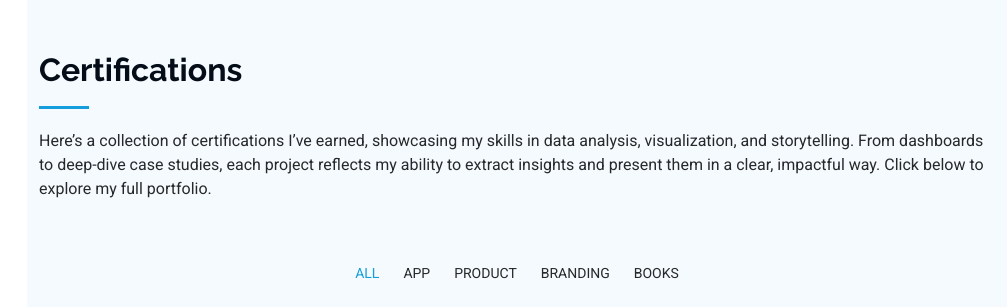
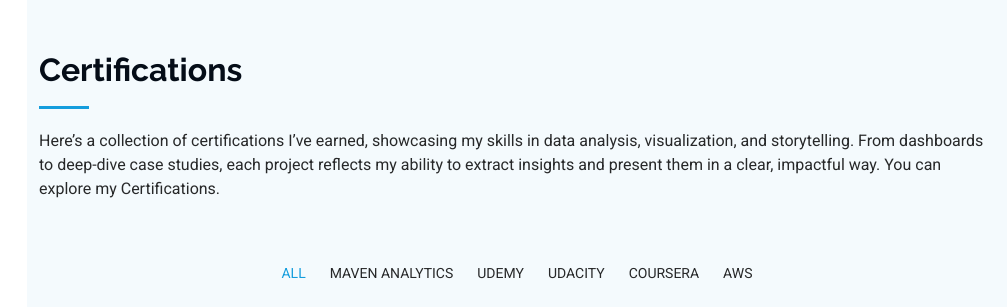
Before and after one commit to Mohamed-Elyamany/Website, a plain HTML site: page index.html in a window 1280 px wide. Shown: the part 2900-3207 px from the top of the page, without its empty margins (273-1280 px from the left). Drawn offline with Linux system fonts and the light colour scheme; grey boxes are pictures that could not be loaded.

Commit message:
last update

```diff
--- a/index.html
+++ b/index.html
@@ -328,7 +328,7 @@
           Here’s a collection of certifications I’ve earned,
           showcasing my skills in data analysis, visualization, and storytelling.
           From dashboards to deep-dive case studies, each project reflects my ability to extract insights
-          and present them in a clear, impactful way. Click below to explore my full portfolio.
+          and present them in a clear, impactful way. You can explore my Certifications.
         </p>
       </div>
 
@@ -336,10 +336,11 @@
         <div class="isotope-layout" data-default-filter="*" data-layout="masonry" data-sort="original-order">
           <ul class="portfolio-filters isotope-filters" data-aos="fade-up" data-aos-delay="100">
             <li data-filter="*" class="filter-active">All</li>
-            <li data-filter=".filter-app">App</li>
-            <li data-filter=".filter-product">Product</li>
-            <li data-filter=".filter-branding">Branding</li>
-            <li data-filter=".filter-books">Books</li>
+            <li data-filter=".filter-app">Maven Analytics</li>
+            <li data-filter=".filter-product">udemy</li>
+            <li data-filter=".filter-branding">udacity</li>
+            <li data-filter=".filter-books">Coursera</li>
+            <li data-filter=".filter-books">AWS</li>
           </ul>
 
 
@@ -354,7 +355,7 @@
                   <a href="https://api.accredible.com/v1/frontend/credential_website_embed_image/certificate/140721857"
                     title="App 1" data-gallery="portfolio-gallery-app" class="glightbox preview-link"><i
                       class="bi bi-zoom-in"></i></a>
-                  <a href="portfolio-details.html" title="More Details" class="details-link"><i
+                  <a href="https://certificates.mavenanalytics.io/b5927c7b-0aa1-477b-a465-fb094480b0c6#acc.pDYCEmtB" target="_blank" title="More Details" class="details-link"><i
                       class="bi bi-link-45deg"></i></a>
                 </div>
               </div>
```
